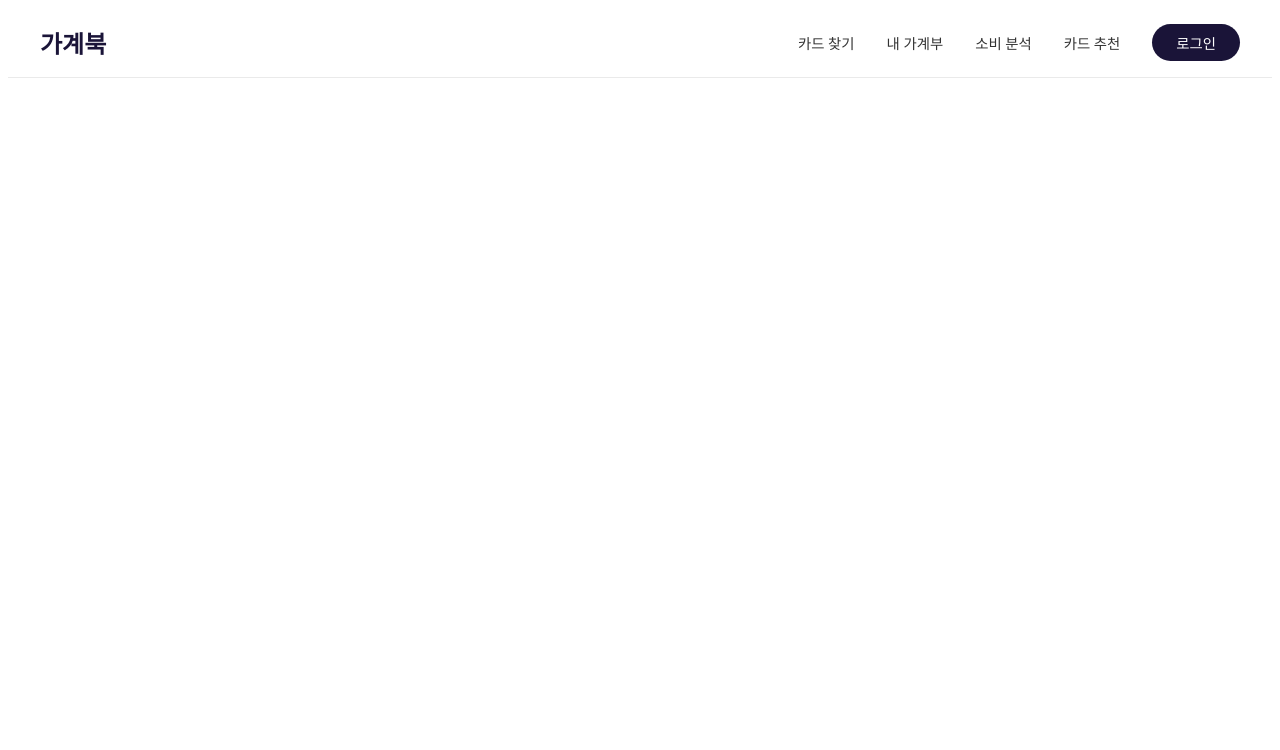
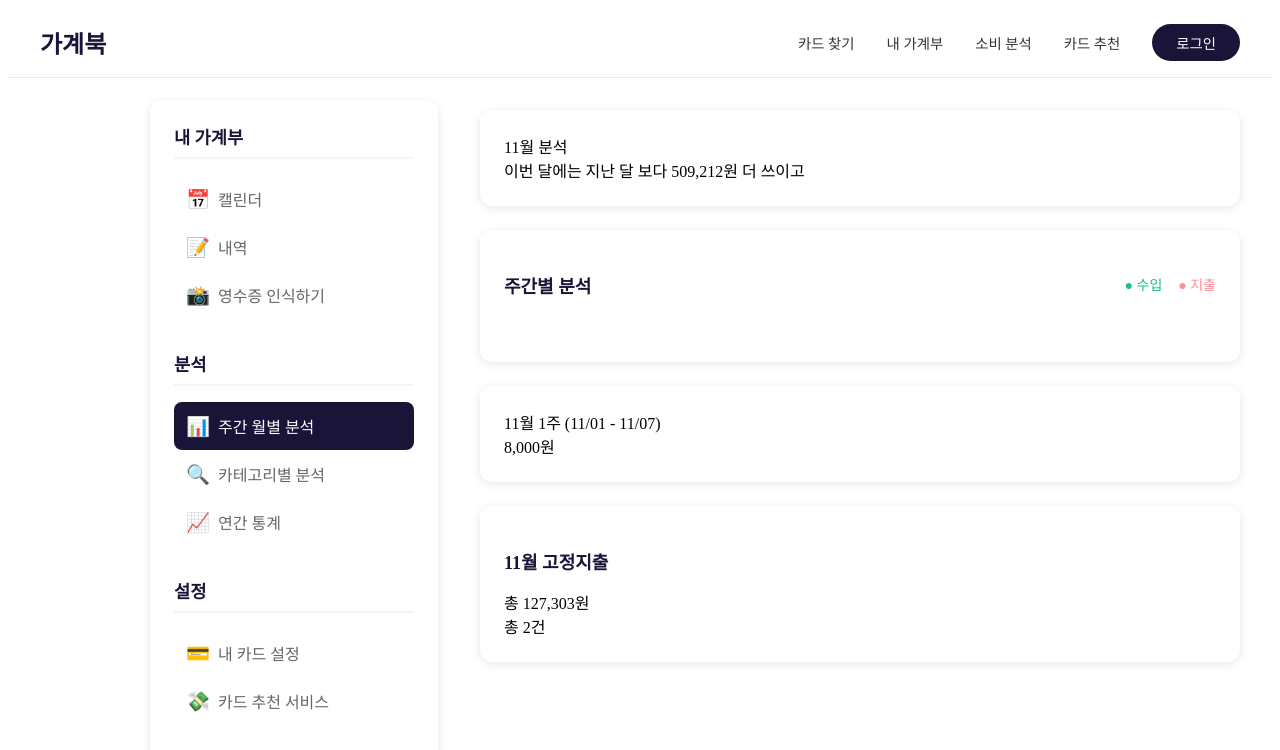
Before and after one commit to dh0728/ssafy_final_1, a Vue app in the folder front/: page /dateChart in a window 1280 px wide. Shown: the top 750 px of the page. Built offline with nearby package versions, Linux system fonts and the light colour scheme.

Commit message:
feat: chart container

```diff
--- a/front/src/components/common/SideBar.vue
+++ b/front/src/components/common/SideBar.vue
@@ -30,7 +30,7 @@
         <div class="menu-title">분석</div>
         <ul class="menu-list">
           <li>
-            <RouterLink to="/budget/monthly" class="menu-item" active-class="active">
+            <RouterLink :to="{ name: 'DateChart' }" class="menu-item" active-class="active">
               <span class="icon">📊</span>
               주간 월별 분석
             </RouterLink>
--- /dev/null
+++ b/front/src/router/dateChart.js
@@ -0,0 +1,9 @@
+const dateChartRoutes = [
+    {
+        path: '/dateChart/',
+        name: 'DateChart',
+        component: () => import('@/views/chart/DateChartView.vue')
+    },
+]
+
+export default dateChartRoutes
--- a/front/src/router/index.js
+++ b/front/src/router/index.js
@@ -4,6 +4,7 @@ import cardsRoutes from "@/router/cards.js";
 import budgetRoutes from "@/router/budget.js";
 import calendarRoutes from "@/router/calendar.js";
 import receiptRoutes from "@/router/receipt.js";
+import dateChartRoutes from "@/router/dateChart.js";
 
 const router = createRouter({
   history: createWebHistory(),
@@ -17,7 +18,8 @@ const router = createRouter({
     ...cardsRoutes,
     ...budgetRoutes,
     ...calendarRoutes,
-    ...receiptRoutes
+    ...receiptRoutes,
+    ...dateChartRoutes
   ]
 })
 
--- /dev/null
+++ b/front/src/views/chart/DateChartView.vue
@@ -0,0 +1,123 @@
+<template>
+  <div class="analysis-container">
+    <SideBar />
+    <div class="analysis-content">
+      <!-- 1. 월별 총액 요약 컨테이너 -->
+      <div class="summary-container">
+        <div class="month-label">11월 분석</div>
+        <div class="total-amount">이번 달에는 지난 달 보다 509,212원 더 쓰이고</div>
+      </div>
+
+      <!-- 2. 주간별 분석 그래프 컨테이너 -->
+      <div class="weekly-chart-container">
+        <div class="chart-header">
+          <h3>주간별 분석</h3>
+          <div class="chart-legend">
+            <span class="income">● 수입</span>
+            <span class="expense">● 지출</span>
+          </div>
+        </div>
+        <div class="chart-content">
+          <!-- 차트가 들어갈 자리 -->
+        </div>
+      </div>
+
+      <!-- 3. 주간별 상세 내역 컨테이너 -->
+      <div class="weekly-details-container">
+        <div class="week-details">
+          <div class="week-row">
+            <div class="week-label">11월 1주 (11/01 - 11/07)</div>
+            <div class="week-amount">8,000원</div>
+            <div class="week-bar"></div>
+          </div>
+          <!-- 다른 주차 내역들 -->
+        </div>
+      </div>
+
+      <!-- 4. 고정 지출 분석 컨테이너 -->
+      <div class="fixed-expense-container">
+        <h3>11월 고정지출</h3>
+        <div class="fixed-expense-content">
+          <div class="fixed-expense-total">총 127,303원</div>
+          <div class="fixed-expense-count">총 2건</div>
+        </div>
+      </div>
+    </div>
+  </div>
+</template>
+
+<script setup>
+import SideBar from "@/components/common/SideBar.vue";
+
+</script>
+
+<style scoped>
+.analysis-container {
+  padding: 32px;
+  margin-left: 440px;
+  max-width: 1300px;
+  background: white;
+}
+
+.analysis-content {
+  display: flex;
+  flex-direction: column;
+  gap: 24px;
+}
+
+/* 1. 월별 총액 요약 컨테이너 */
+.summary-container {
+  background: white;
+  border-radius: 12px;
+  padding: 24px;
+  box-shadow: 0 2px 8px rgba(0, 0, 0, 0.1);
+}
+
+/* 2. 주간별 분석 그래프 컨테이너 */
+.weekly-chart-container {
+  background: white;
+  border-radius: 12px;
+  padding: 24px;
+  box-shadow: 0 2px 8px rgba(0, 0, 0, 0.1);
+}
+
+/* 3. 주간별 상세 내역 컨테이너 */
+.weekly-details-container {
+  background: white;
+  border-radius: 12px;
+  padding: 24px;
+  box-shadow: 0 2px 8px rgba(0, 0, 0, 0.1);
+}
+
+/* 4. 고정 지출 분석 컨테이너 */
+.fixed-expense-container {
+  background: white;
+  border-radius: 12px;
+  padding: 24px;
+  box-shadow: 0 2px 8px rgba(0, 0, 0, 0.1);
+}
+
+/* 공통 스타일 */
+h3 {
+  font-size: 18px;
+  font-weight: 600;
+  color: #1a1438;
+  margin-bottom: 16px;
+}
+
+.chart-header {
+  display: flex;
+  justify-content: space-between;
+  align-items: center;
+  margin-bottom: 24px;
+}
+
+.chart-legend {
+  display: flex;
+  gap: 16px;
+  font-size: 14px;
+}
+
+.income { color: #1BBF83; }
+.expense { color: #FF8E99; }
+</style>
```
